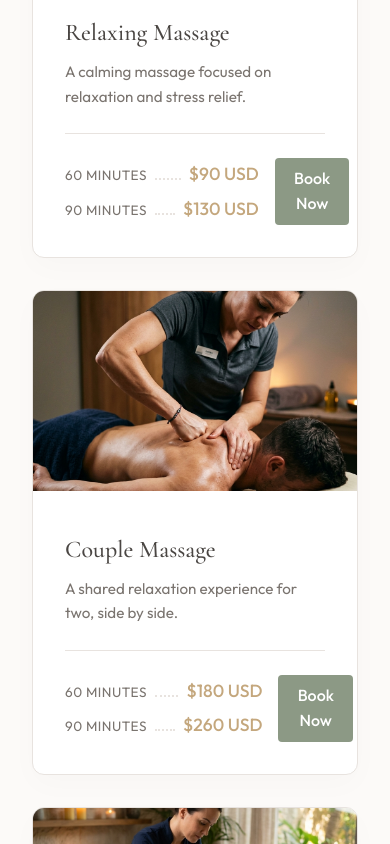
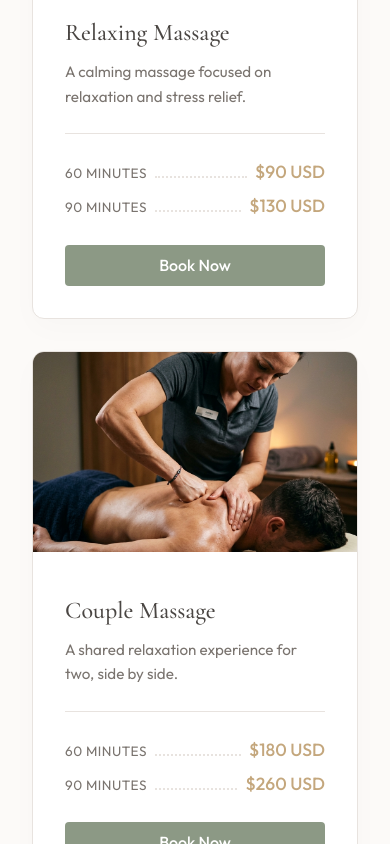
Before and after one commit to alexanderst2005-lab/masajes, a React (Vite) app: page / in a window 390 px wide. Shown: the part 1280-2124 px from the top of the page. Built offline with nearby package versions, Linux system fonts and the light colour scheme.

Commit message:
Fix mobile service cards button overflow

```diff
--- a/src/index.css
+++ b/src/index.css
@@ -395,14 +395,16 @@ section {
   align-items: center;
   border-top: 1px solid var(--color-border);
   padding-top: 1.5rem;
+  gap: 1rem;
+  flex-wrap: wrap;
 }
 
 .service-options {
   display: flex;
   flex-direction: column;
   gap: 0.4rem;
-  flex: 1;
-  margin-right: 1rem;
+  flex: 1 1 auto;
+  min-width: 0;
 }
 
 .service-option-row {
@@ -422,7 +424,7 @@ section {
 .service-dots {
   flex: 1;
   border-bottom: 2px dotted var(--color-border);
-  min-width: 20px;
+  min-width: 10px;
   margin-bottom: 3px;
 }
 
@@ -1157,6 +1159,17 @@ footer {
     flex-direction: column;
     gap: 0;
   }
+
+  .service-footer {
+    flex-direction: column;
+    align-items: stretch;
+    gap: 1.5rem;
+  }
+
+  .service-footer .btn {
+    width: 100%;
+    text-align: center;
+  }
 }
 
 .whatsapp-fab {
```
